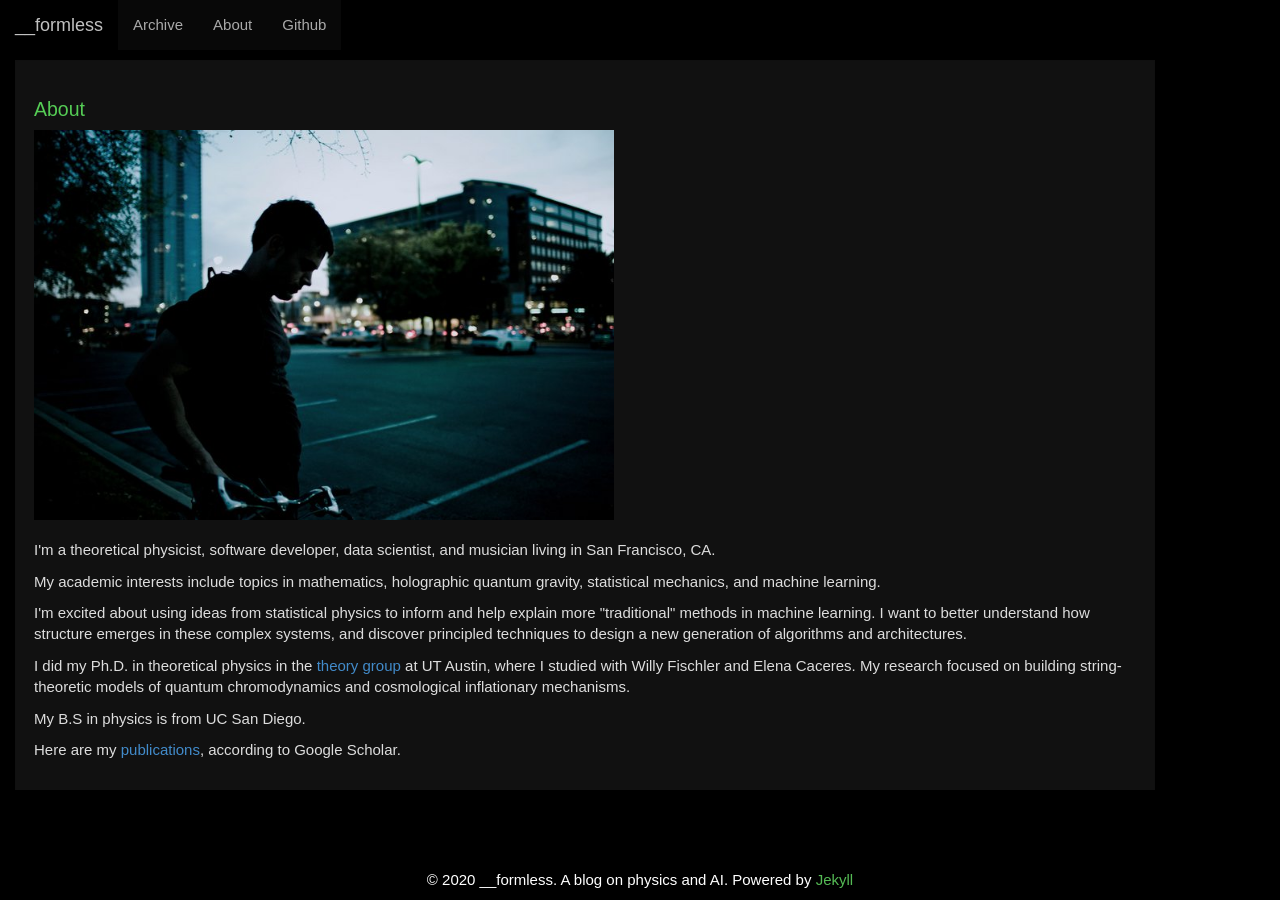
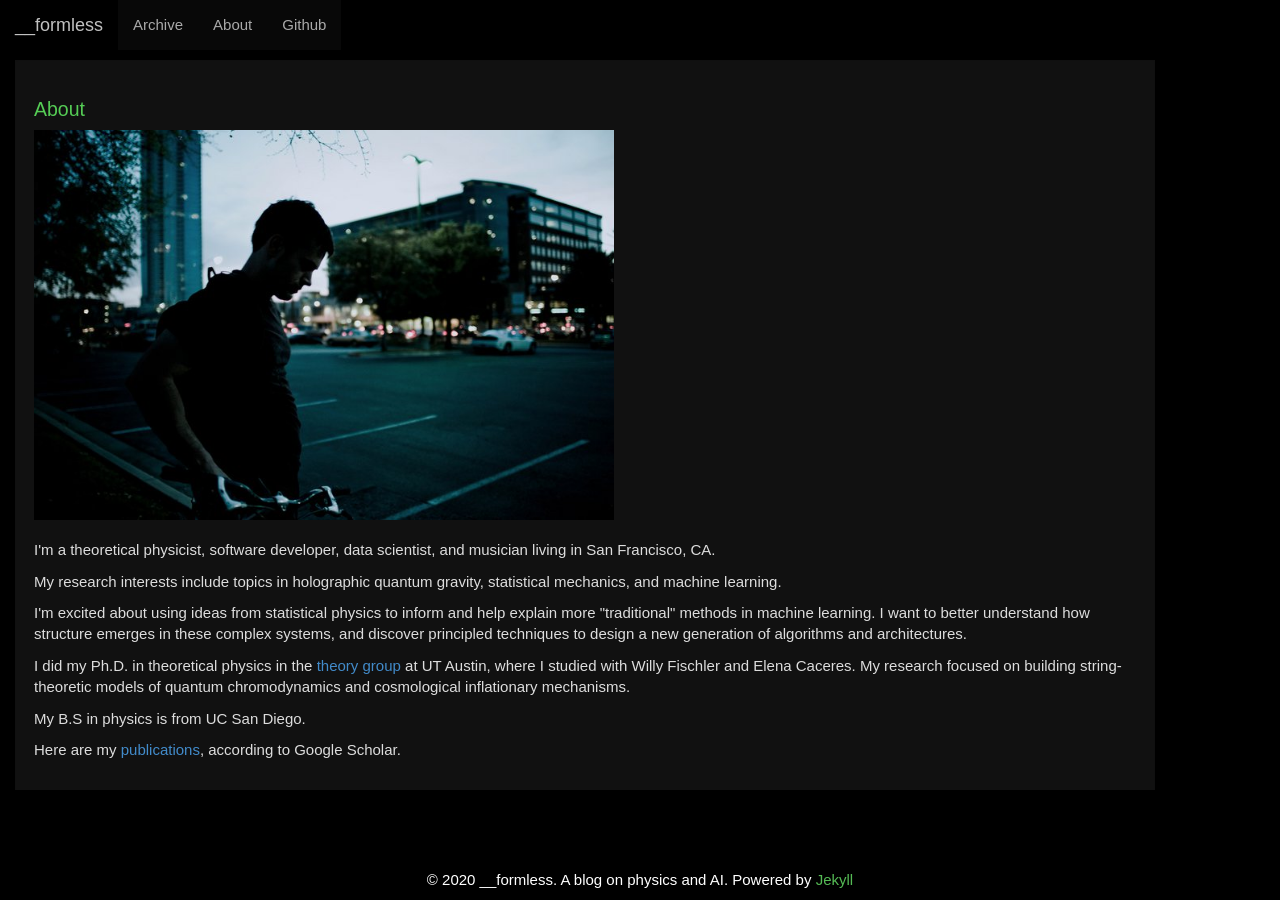
Before and after one commit to fineline179/fineline179.github.io, a Jekyll site: the page built from about.html, in a window 1280 px wide. Built offline with Jekyll 4.4.1, drawn with Linux system fonts in a browser that asks for light colours; some web fonts are replaced.

Commit message:
bp2 word order fix.

```diff
--- a/about.html
+++ b/about.html
@@ -15,8 +15,8 @@ layout: nosidebar
   </p>
 
   <p>
-    My academic interests include topics in mathematics, holographic quantum gravity,
-    statistical mechanics, and machine learning.
+    My research interests include topics in holographic quantum gravity, statistical
+    mechanics, and machine learning.
   </p>
 
   <p>
@@ -44,3 +44,9 @@ layout: nosidebar
     according to Google Scholar.
   </p>
 </div>
+
+
+<!-- It's not a nice place to visit, and we the cast-out must live there. -->
+
+<!--             we are UNICORNS and              -->
+<!-- we are FORMLESS lest we suffer their wrath. -->
--- a/how_to_use.txt
+++ b/how_to_use.txt
@@ -15,3 +15,6 @@ Misc Info
 
 - 'jekyll serve' runs the server locally on http://localhost:4000. Use this for local
   debugging before committing to site.
+
+Disqus comments shortname:
+formless-1.disqus.com
```
Also changed, not shown: _posts/2019-12-31-Asymptotics-of-Wide-Networks-from-Feynman-Diagrams.md (+2 -2 lines).
